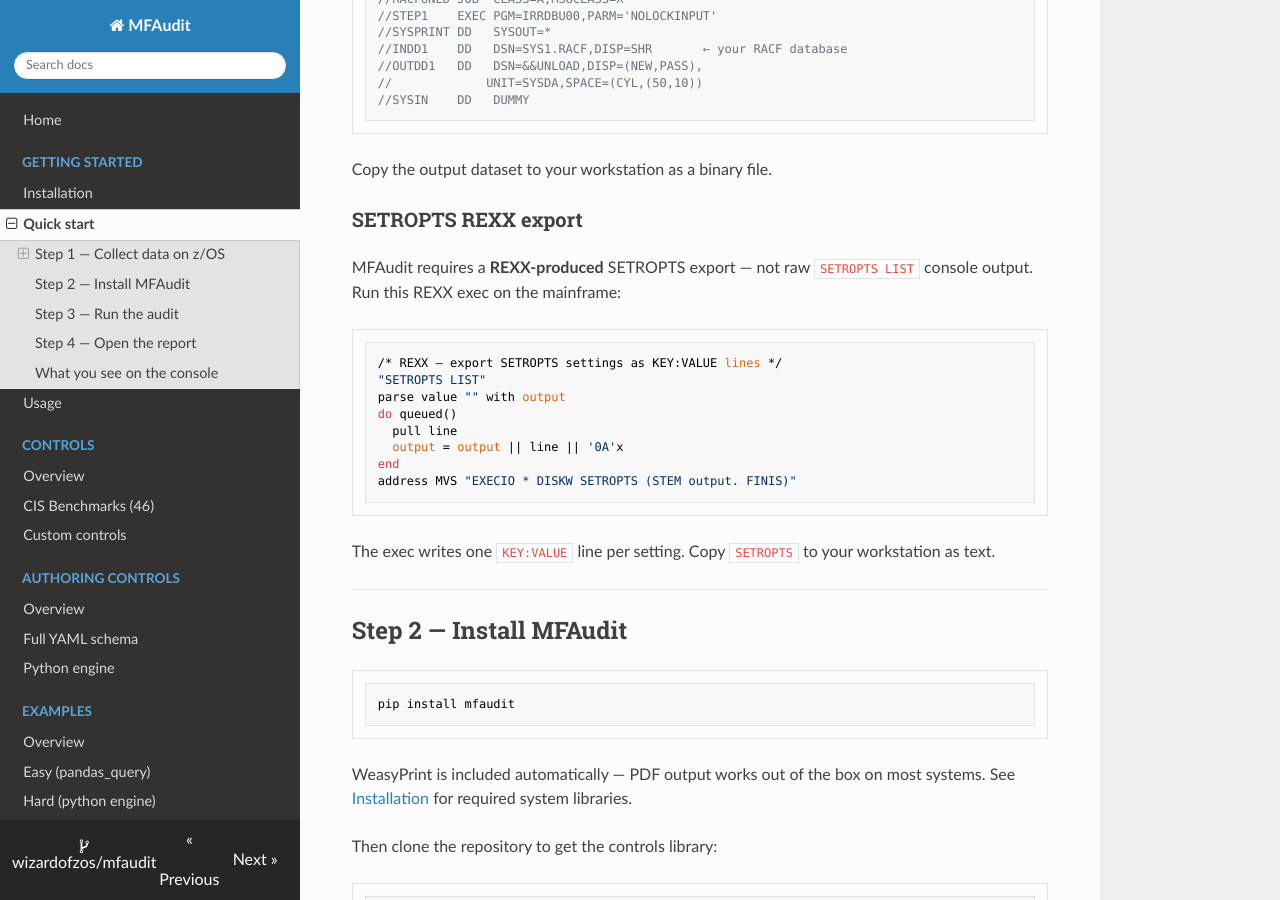
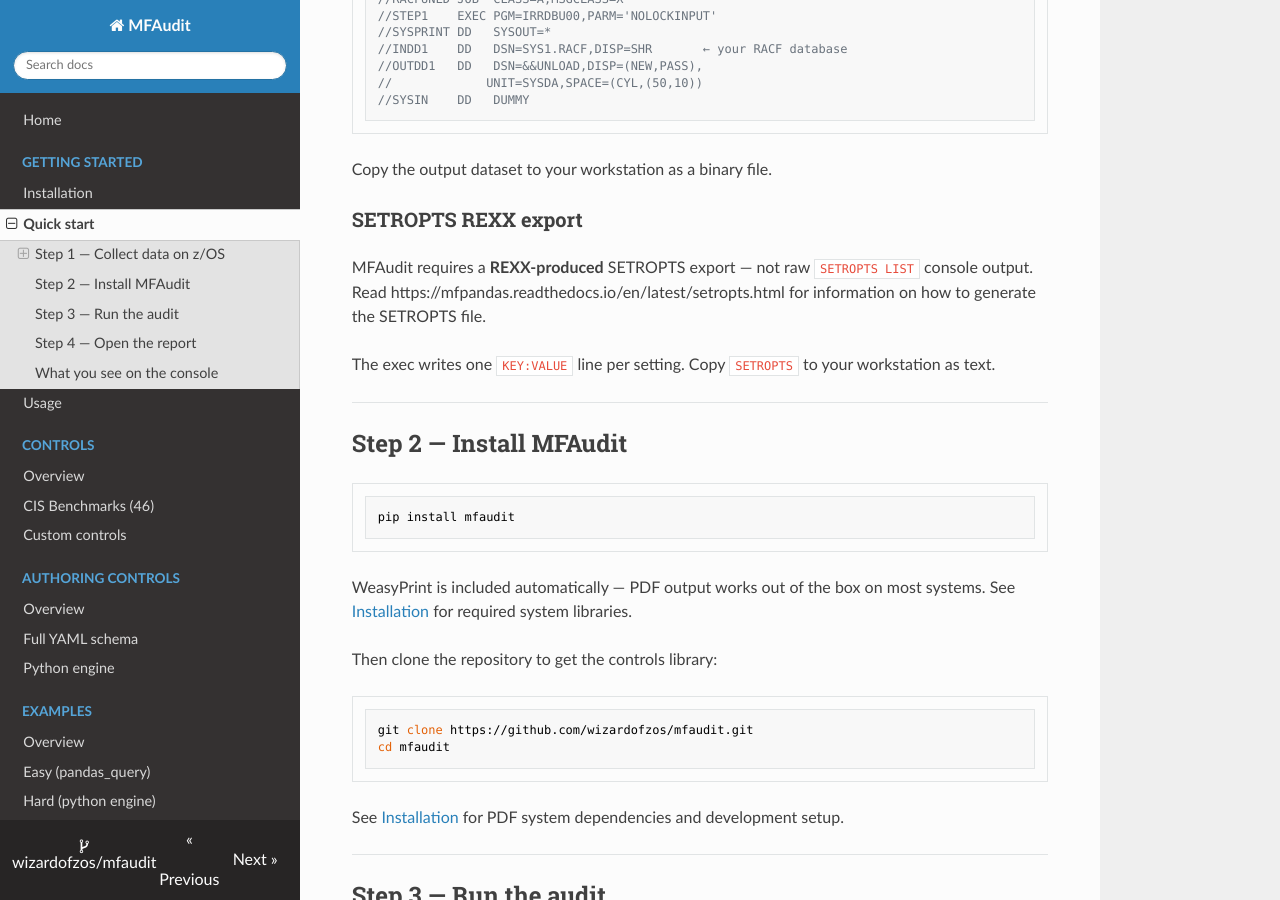
Before and after one commit to Martydog/mfaudit, an MkDocs documentation site: the page built from docs/quickstart.md, in a window 1280 px wide and 900 px high, scrolled down 624 px. Built offline with MkDocs 1.6.1, drawn with Linux system fonts in a browser that asks for light colours; nearby versions of some CDN libraries.

Commit message:
Proper docs for SETROPTS

````diff
--- a/docs/quickstart.md
+++ b/docs/quickstart.md
@@ -31,18 +31,7 @@
 
 ### SETROPTS REXX export
 
-MFAudit requires a **REXX-produced** SETROPTS export — not raw `SETROPTS LIST` console output. Run this REXX exec on the mainframe:
-
-```rexx
-/* REXX — export SETROPTS settings as KEY:VALUE lines */
-"SETROPTS LIST"
-parse value "" with output
-do queued()
-  pull line
-  output = output || line || '0A'x
-end
-address MVS "EXECIO * DISKW SETROPTS (STEM output. FINIS)"
-```
+MFAudit requires a **REXX-produced** SETROPTS export — not raw `SETROPTS LIST` console output. Read https://mfpandas.readthedocs.io/en/latest/setropts.html for information on how to generate the SETROPTS file.
 
 The exec writes one `KEY:VALUE` line per setting. Copy `SETROPTS` to your workstation as text.
 
````
